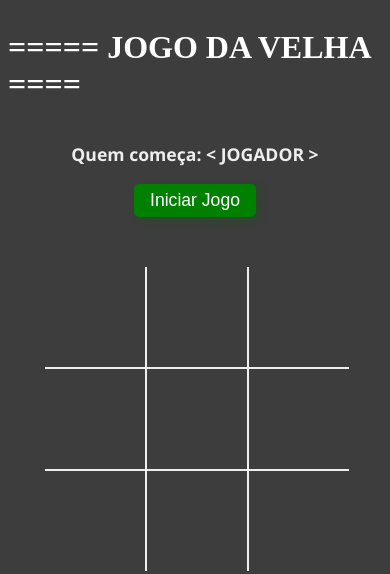
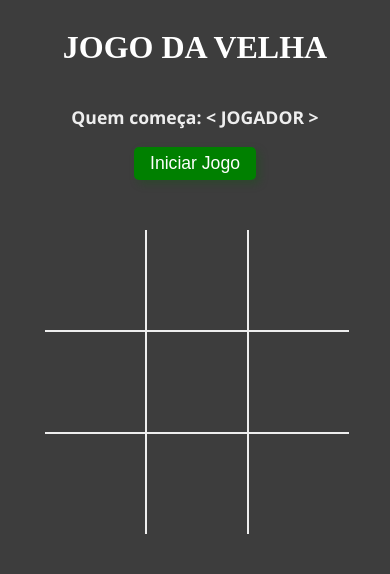
Before and after one commit to ErickBalbino/jogo-da-velha, a plain HTML site: page index.html in a window 390 px wide. Drawn offline with Linux system fonts and the light colour scheme.

Commit message:
updated web responsible

```diff
--- a/index.html
+++ b/index.html
@@ -9,7 +9,7 @@
     <link rel="stylesheet" href="style.css">
 </head>
 <body>
-    <h1>===== JOGO DA VELHA ====</h1>
+    <h1>JOGO DA VELHA</h1>
     <script src="script.js"></script>
 
     <div id="dvMenu">
--- a/style.css
+++ b/style.css
@@ -117,3 +117,9 @@ h3{
     color: #fff;
     font-size: 3rem;
 }
+
+@media (max-width: 768px) {
+    h1{
+        text-align: center;
+    }
+}
```
Also changed, not shown: 1 other file.
